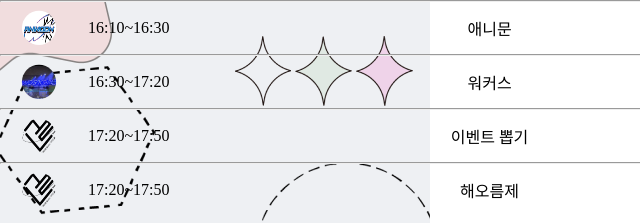
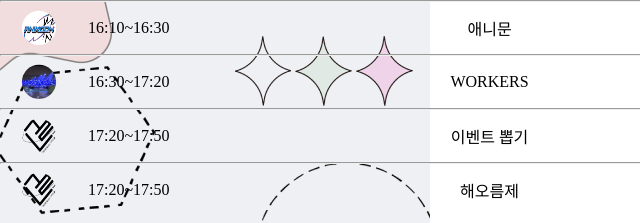
Before and after one commit to LikeLion-SKU/2024-SKU-Club-Fair, a React (Vite) app: page /schedule in a window 1280 px wide. Shown: the part 481-704 px from the top of the page, without its empty margins (0-640 px from the left). Built offline with nearby package versions, Linux system fonts and the light colour scheme; a web font is replaced by a local one.

Commit message:
fix/ 워커스 영어로 이름 변경

```diff
--- a/scheduleInfo.js
+++ b/scheduleInfo.js
@@ -53,7 +53,7 @@ export const scheduleInfo = [
     sns: '인스타그램 (@likelion_skuniv)',
   },{
     id: '8',
-    name: '워커스',
+    name: 'WORKERS',
     time: '16:30~17:20',
     img: workers,
     sns: '인스타그램 (@likelion_skuniv)',
```
